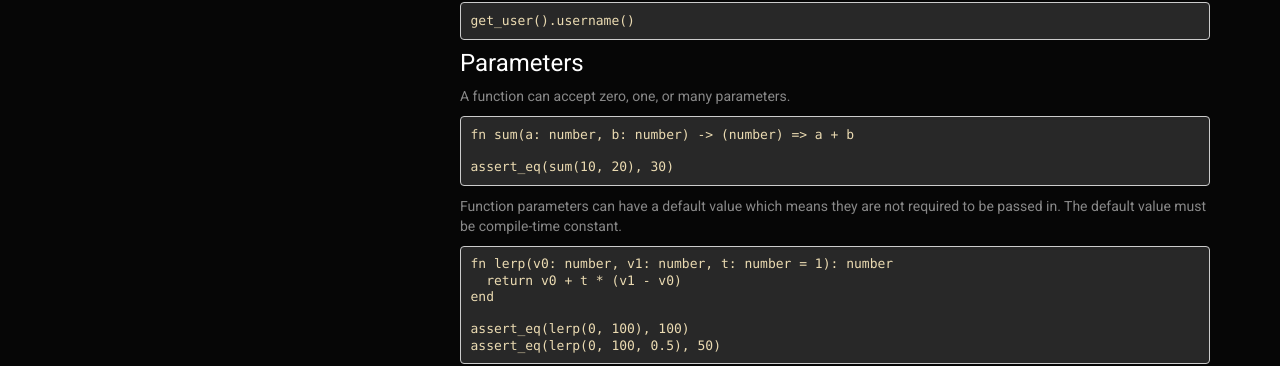
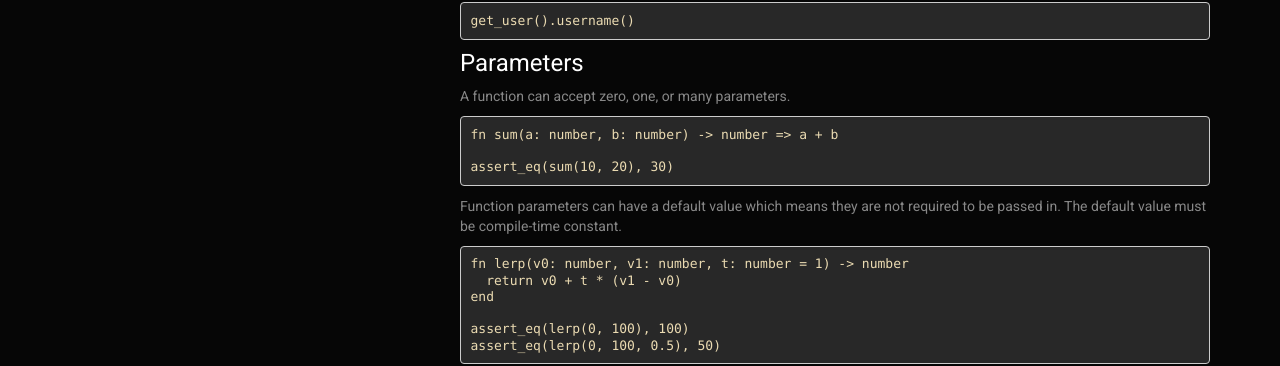
Before and after one commit to fuse-lang/fuse-lang.github.io, a Jekyll site: the page built from _docs/basics/06-functions.md, in a window 1280 px wide and 900 px high, scrolled down 1357 px. Shown: the part 133-499 px from the top of the window. Built offline with Jekyll 4.4.1, drawn with Linux system fonts in a browser that asks for light colours.

````diff
--- a/_docs/basics/06-functions.md
+++ b/_docs/basics/06-functions.md
@@ -89,7 +89,7 @@ get_user().username()
 A function can accept zero, one, or many parameters.
 
 ```fuse
-fn sum(a: number, b: number) -> (number) => a + b
+fn sum(a: number, b: number) -> number => a + b
 
 assert_eq(sum(10, 20), 30)
 ```
@@ -97,7 +97,7 @@ assert_eq(sum(10, 20), 30)
 Function parameters can have a default value which means they are not required to be passed in. The default value must be compile-time constant.
 
 ```fuse
-fn lerp(v0: number, v1: number, t: number = 1): number
+fn lerp(v0: number, v1: number, t: number = 1) -> number
   return v0 + t * (v1 - v0)
 end
 
````
